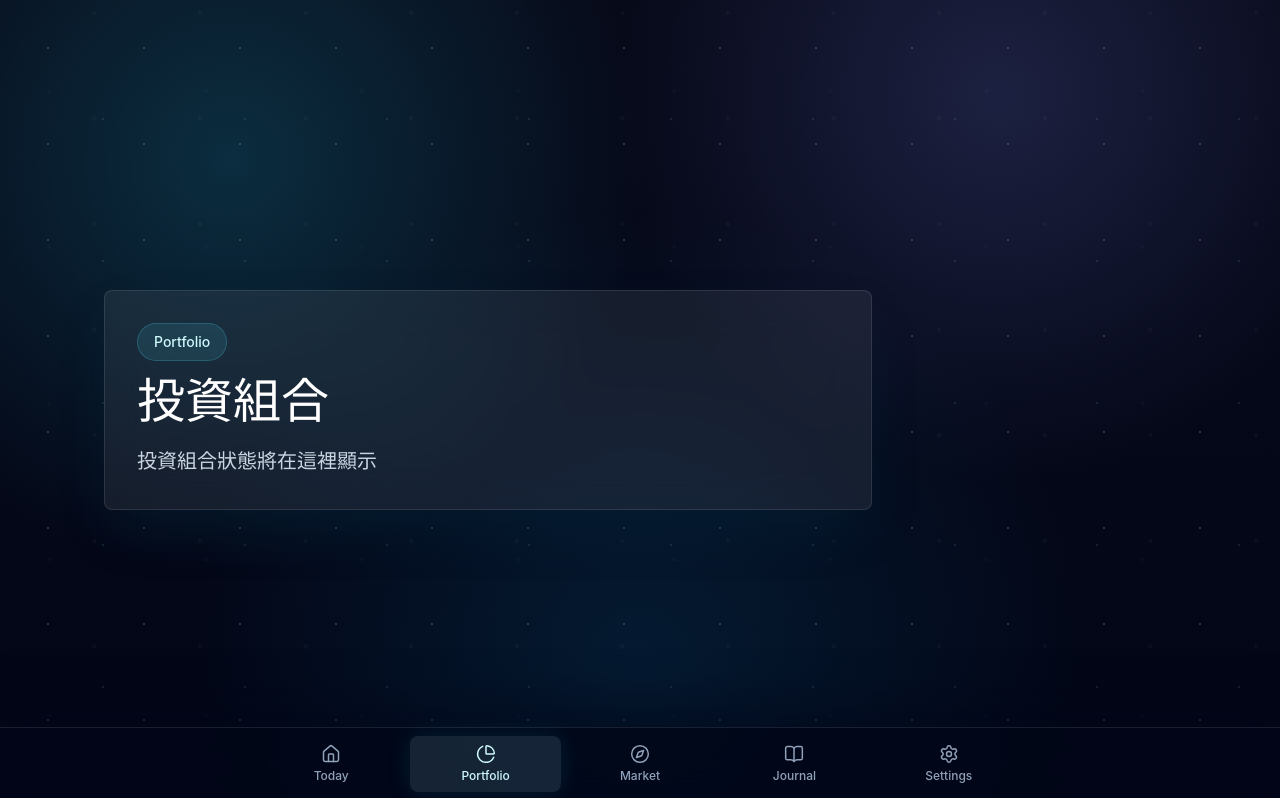
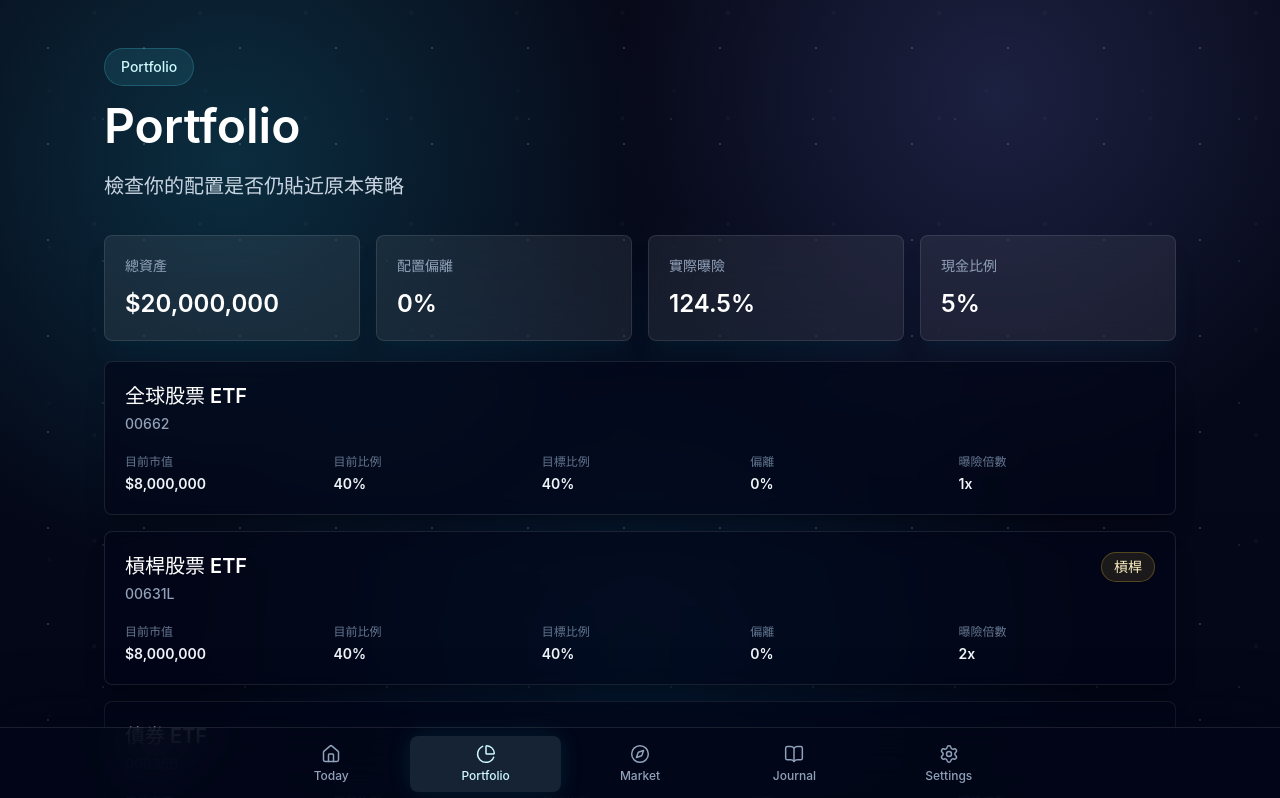
Before and after one commit to bulala-coder/polaris-mvp, a React (Vite) app: page /portfolio in a window 1280 px wide. Shown: the top 798 px of the page. Built offline with nearby package versions, Linux system fonts and the light colour scheme.

Commit message:
Add portfolio mock data display

```diff
--- /dev/null
+++ b/src/components/portfolio/PortfolioAssetCard.tsx
@@ -0,0 +1,82 @@
+import type { PortfolioAsset } from '../../types/portfolio'
+
+type PortfolioAssetCardProps = {
+  asset: PortfolioAsset
+}
+
+const currencyFormatter = new Intl.NumberFormat('zh-TW', {
+  style: 'currency',
+  currency: 'TWD',
+  maximumFractionDigits: 0,
+})
+
+const percentFormatter = new Intl.NumberFormat('zh-TW', {
+  style: 'percent',
+  maximumFractionDigits: 1,
+})
+
+function formatDrift(drift: number) {
+  if (drift === 0) {
+    return '0%'
+  }
+
+  return `${drift > 0 ? '+' : ''}${percentFormatter.format(drift)}`
+}
+
+function PortfolioAssetCard({ asset }: PortfolioAssetCardProps) {
+  const details = [
+    {
+      label: '目前市值',
+      value: currencyFormatter.format(asset.currentValue),
+    },
+    {
+      label: '目前比例',
+      value: percentFormatter.format(asset.currentWeight),
+    },
+    {
+      label: '目標比例',
+      value: percentFormatter.format(asset.targetWeight),
+    },
+    {
+      label: '偏離',
+      value: formatDrift(asset.drift),
+    },
+    {
+      label: '曝險倍數',
+      value: `${asset.exposureMultiplier}x`,
+    },
+  ]
+
+  return (
+    <article className="rounded-lg border border-white/10 bg-slate-950/60 p-5 shadow-xl shadow-black/20 backdrop-blur">
+      <div className="flex flex-wrap items-start justify-between gap-3">
+        <div>
+          <h2 className="text-xl font-semibold text-white">{asset.name}</h2>
+          <p className="mt-1 text-sm font-medium text-slate-400">
+            {asset.ticker}
+          </p>
+        </div>
+        {asset.exposureMultiplier > 1 ? (
+          <span className="rounded-full border border-amber-300/25 bg-amber-300/10 px-3 py-1 text-sm font-semibold text-amber-100">
+            槓桿
+          </span>
+        ) : null}
+      </div>
+
+      <dl className="mt-5 grid gap-3 sm:grid-cols-5">
+        {details.map((detail) => (
+          <div key={detail.label}>
+            <dt className="text-xs font-medium text-slate-500">
+              {detail.label}
+            </dt>
+            <dd className="mt-1 text-sm font-semibold text-slate-100">
+              {detail.value}
+            </dd>
+          </div>
+        ))}
+      </dl>
+    </article>
+  )
+}
+
+export default PortfolioAssetCard
--- /dev/null
+++ b/src/components/portfolio/PortfolioSummaryCard.tsx
@@ -0,0 +1,55 @@
+import type { Portfolio } from '../../types/portfolio'
+
+type PortfolioSummaryCardProps = {
+  portfolio: Portfolio
+}
+
+const currencyFormatter = new Intl.NumberFormat('zh-TW', {
+  style: 'currency',
+  currency: 'TWD',
+  maximumFractionDigits: 0,
+})
+
+const percentFormatter = new Intl.NumberFormat('zh-TW', {
+  style: 'percent',
+  maximumFractionDigits: 1,
+})
+
+function PortfolioSummaryCard({ portfolio }: PortfolioSummaryCardProps) {
+  const summaryItems = [
+    {
+      label: '總資產',
+      value: currencyFormatter.format(portfolio.totalValue),
+    },
+    {
+      label: '配置偏離',
+      value: percentFormatter.format(portfolio.totalDrift),
+    },
+    {
+      label: '實際曝險',
+      value: percentFormatter.format(portfolio.effectiveExposure),
+    },
+    {
+      label: '現金比例',
+      value: percentFormatter.format(portfolio.cashRatio),
+    },
+  ]
+
+  return (
+    <section className="grid gap-4 sm:grid-cols-2 lg:grid-cols-4">
+      {summaryItems.map((item) => (
+        <article
+          className="rounded-lg border border-white/10 bg-white/[0.07] p-5 shadow-xl shadow-cyan-950/20 backdrop-blur-xl"
+          key={item.label}
+        >
+          <p className="text-sm font-medium text-slate-400">{item.label}</p>
+          <p className="mt-3 text-2xl font-semibold text-white">
+            {item.value}
+          </p>
+        </article>
+      ))}
+    </section>
+  )
+}
+
+export default PortfolioSummaryCard
--- a/src/data/mockData.ts
+++ b/src/data/mockData.ts
@@ -1,4 +1,5 @@
 import type { DailyDecision } from '../types/decision'
+import type { Portfolio, PortfolioAsset } from '../types/portfolio'
 
 export const mockDailyDecision: DailyDecision = {
   decisionLabel: '維持策略',
@@ -9,3 +10,73 @@ export const mockDailyDecision: DailyDecision = {
   recommendedAction: '維持原定長期策略，用新資金微調配置',
   notRecommendedAction: '不要因短期新聞或單日波動大幅改變策略',
 }
+
+const portfolioAssetInputs = [
+  {
+    ticker: '00662',
+    name: '全球股票 ETF',
+    currentValue: 8000000,
+    targetWeight: 0.4,
+    exposureMultiplier: 1,
+  },
+  {
+    ticker: '00631L',
+    name: '槓桿股票 ETF',
+    currentValue: 8000000,
+    targetWeight: 0.4,
+    exposureMultiplier: 2,
+  },
+  {
+    ticker: '00835B',
+    name: '債券 ETF',
+    currentValue: 3000000,
+    targetWeight: 0.15,
+    exposureMultiplier: 0.3,
+  },
+  {
+    ticker: '現金',
+    name: '現金',
+    currentValue: 1000000,
+    targetWeight: 0.05,
+    exposureMultiplier: 0,
+  },
+]
+
+const totalValue = portfolioAssetInputs.reduce(
+  (sum, asset) => sum + asset.currentValue,
+  0,
+)
+
+const assets: PortfolioAsset[] = portfolioAssetInputs.map((asset) => {
+  const currentWeight = asset.currentValue / totalValue
+
+  return {
+    ...asset,
+    currentWeight,
+    drift: currentWeight - asset.targetWeight,
+  }
+})
+
+export const mockPortfolio: Portfolio = {
+  assets,
+  totalValue,
+  totalDrift: assets.reduce((sum, asset) => sum + Math.abs(asset.drift), 0),
+  effectiveExposure: assets.reduce(
+    (sum, asset) => sum + asset.currentWeight * asset.exposureMultiplier,
+    0,
+  ),
+  targetExposure: assets.reduce(
+    (sum, asset) => sum + asset.targetWeight * asset.exposureMultiplier,
+    0,
+  ),
+  exposureGap:
+    assets.reduce(
+      (sum, asset) => sum + asset.currentWeight * asset.exposureMultiplier,
+      0,
+    ) -
+    assets.reduce(
+      (sum, asset) => sum + asset.targetWeight * asset.exposureMultiplier,
+      0,
+    ),
+  cashRatio: assets.find((asset) => asset.ticker === '現金')?.currentWeight ?? 0,
+}
--- a/src/pages/PortfolioPage.tsx
+++ b/src/pages/PortfolioPage.tsx
@@ -1,20 +1,33 @@
 import AppShell from '../components/layout/AppShell'
 import PageContainer from '../components/layout/PageContainer'
+import PortfolioAssetCard from '../components/portfolio/PortfolioAssetCard'
+import PortfolioSummaryCard from '../components/portfolio/PortfolioSummaryCard'
+import { mockPortfolio } from '../data/mockData'
 
 function PortfolioPage() {
   return (
     <AppShell>
       <PageContainer>
-        <div className="max-w-3xl rounded-lg border border-white/10 bg-white/[0.07] p-6 shadow-2xl shadow-cyan-950/30 backdrop-blur-xl sm:p-8">
+        <div className="mb-8 max-w-3xl">
           <p className="mb-4 inline-flex rounded-full border border-cyan-300/20 bg-cyan-300/10 px-4 py-2 text-sm font-medium text-cyan-100">
             Portfolio
           </p>
           <h1 className="text-4xl font-semibold tracking-normal text-white sm:text-5xl">
-            投資組合
+            Portfolio
           </h1>
           <p className="mt-5 text-xl leading-relaxed text-slate-300">
-            投資組合狀態將在這裡顯示
+            檢查你的配置是否仍貼近原本策略
           </p>
+        </div>
+
+        <div className="grid gap-5">
+          <PortfolioSummaryCard portfolio={mockPortfolio} />
+
+          <section className="grid gap-4">
+            {mockPortfolio.assets.map((asset) => (
+              <PortfolioAssetCard asset={asset} key={asset.ticker} />
+            ))}
+          </section>
         </div>
       </PageContainer>
     </AppShell>
--- /dev/null
+++ b/src/types/portfolio.ts
@@ -0,0 +1,19 @@
+export type PortfolioAsset = {
+  ticker: string
+  name: string
+  currentValue: number
+  targetWeight: number
+  exposureMultiplier: number
+  currentWeight: number
+  drift: number
+}
+
+export type Portfolio = {
+  assets: PortfolioAsset[]
+  totalValue: number
+  totalDrift: number
+  effectiveExposure: number
+  targetExposure: number
+  exposureGap: number
+  cashRatio: number
+}
```
